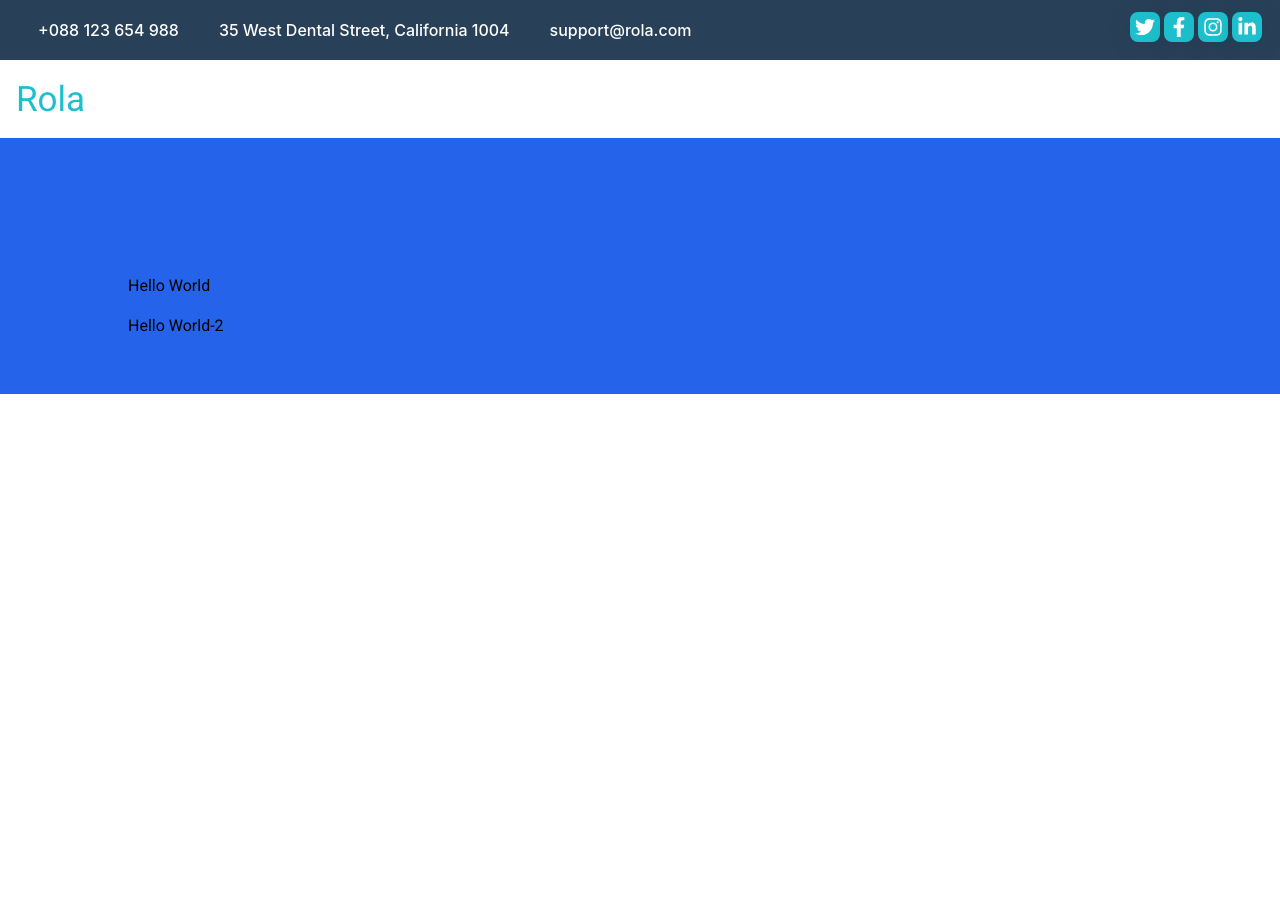
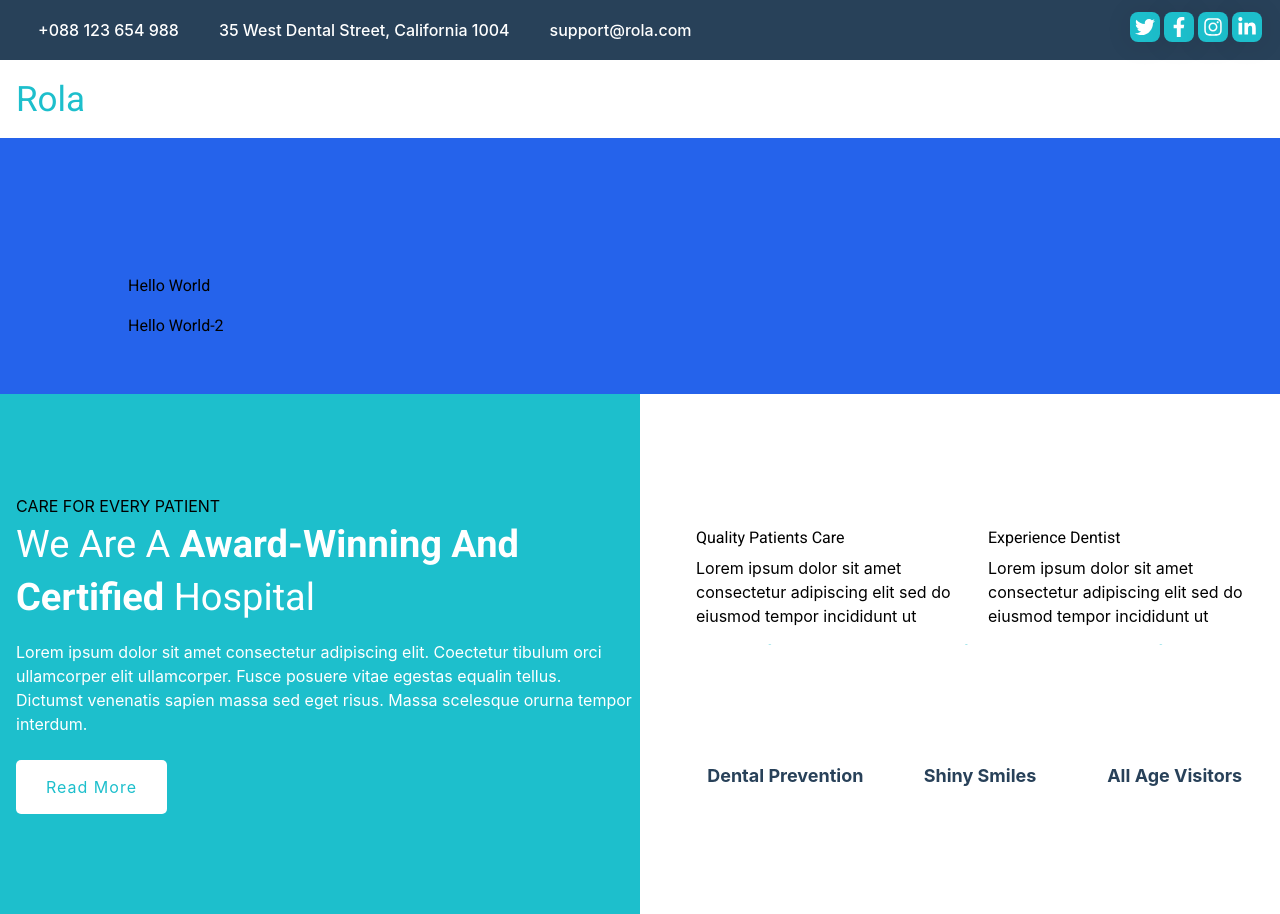
Before and after one commit to sakhawat9/dental-app-calient, a React (Create React App) app: page / in a window 1280 px wide. Before the commit the page ends 800 px from the top, so only its background shows below. Built offline with nearby package versions, Linux system fonts and the light colour scheme.

Commit message:
[ADD] hospital area

```diff
--- /dev/null
+++ b/src/assets/styles/scss/components/_hospital-area.scss
@@ -0,0 +1,113 @@
+.hospital-area {
+  @apply relative;
+  z-index: 1;
+  &:before {
+    @apply absolute left-0 top-0 h-full w-1/2 bg-java-500;
+    content: "";
+    z-index: -1;
+  }
+  &:after {
+    @apply absolute right-0 top-0 h-full w-1/2 bg-white;
+    content: "";
+    z-index: -1;
+  }
+  &__content {
+    h3 {
+      @apply text-white mb-4 font-normal;
+      font-size: 38px;
+      line-height: 1.4;
+      b {
+        @apply font-bold;
+      }
+    }
+    p {
+      @apply mb-0 text-white;
+    }
+    &__btn {
+      @apply mt-6;
+      .default-btn {
+        background-color: var(--whiteColor);
+        color: var(--mainColor) !important;
+        &:before {
+          background-color: var(--blackColor);
+        }
+        &:hover {
+          color: var(--whiteColor) !important;
+        }
+      }
+    }
+  }
+  &__right-content {
+    @apply ml-12;
+  }
+  &__single-car {
+    margin-bottom: 25px;
+    h3 {
+      font-size: 22px;
+      margin-bottom: 12px;
+      a {
+        color: var(--blackColor);
+      }
+    }
+    .icon {
+      margin-bottom: 12px;
+      i {
+        font-size: 55px;
+        color: var(--mainColor);
+        line-height: 1;
+      }
+    }
+  }
+}
+
+.single-hospital-box {
+  @apply mt-4 text-center;
+  span {
+    @apply text-black-500 font-bold inline-block mt-3;
+    font-size: 18px;
+  }
+}
+
+.single-hospital-box .circlechart {
+  @apply inline-block;
+  width: 100px;
+  height: 100px;
+}
+
+.single-hospital-box .circlechart .circle-chart {
+  width: 100px;
+  height: 100px;
+  fill: var(--mainColor);
+}
+
+.single-hospital-box .circlechart .circle-chart .circle-chart__background {
+  stroke: #dfedee;
+  stroke-width: 1.5;
+}
+
+.single-hospital-box .circlechart .circle-chart .circle-chart__circle {
+  stroke: var(--mainColor) !important;
+  stroke-width: 1.5;
+  border-radius: 10px !important;
+}
+
+.single-hospital-box .circlechart .circle-chart .circle-chart__info {
+  font-weight: 600;
+}
+
+.single-hospital-box
+  .circlechart
+  .circle-chart
+  .circle-chart__info
+  .circle-chart__percent {
+  position: relative;
+  font-size: 6px;
+}
+
+.single-hospital-box
+  .circlechart
+  .circle-chart
+  .circle-chart__info
+  .circle-chart__subline {
+  display: none;
+}
--- a/src/assets/styles/scss/components/all.scss
+++ b/src/assets/styles/scss/components/all.scss
@@ -1 +1,2 @@
 @import "./hero";
+@import "./hospital-area";
--- a/src/assets/styles/scss/core/_reset.scss
+++ b/src/assets/styles/scss/core/_reset.scss
@@ -43,35 +43,19 @@ a {
 }
 
 .default-btn {
+  @apply text-center text-white text-base font-normal inline-flex items-center justify-center relative overflow-hidden border-0 bg-java-500;
   padding: 15px 30px;
-  text-align: center;
-  color: var(--whiteColor);
-  font-size: var(--fontSize);
-  font-weight: 500;
   transition: var(--transition);
-  display: inline-flex;
-  align-items: center;
-  justify-content: center;
-  position: relative;
   border-radius: 5px;
   z-index: 0;
-  background-color: var(--mainColor);
   box-shadow: none;
-  overflow: hidden;
   white-space: nowrap;
   letter-spacing: 1px;
-  border: 0;
-}
-
-.default-btn:before {
+  &:before {
+    @apply absolute top-0 bottom-0 left-1/2 m-auto;
     content: "";
-  position: absolute;
-  top: 0;
-  bottom: 0;
-  left: 50%;
     width: 550px;
     height: 550px;
-  margin: auto;
     background: var(--optionalColor);
     border-radius: 50%;
     z-index: -1;
@@ -81,9 +65,9 @@ a {
     transition: transform 0.9s;
     transition: transform 0.9s, -webkit-transform 0.9s;
   }
-
-.default-btn:hover {
+  &:hover {
     color: var(--whiteColor);
+  }
 }
 
 .default-btn:hover:before {
@@ -93,3 +77,8 @@ a {
   transform: translateX(-45%) translateY(0) scale(1);
   transform-origin: bottom center;
 }
+
+.ptb-100 {
+  padding-top: 100px;
+  padding-bottom: 100px;
+}
--- /dev/null
+++ b/src/components/HospitalArea.js
@@ -0,0 +1,157 @@
+import React from "react";
+
+const HospitalArea = () => {
+  return (
+    <div className="hospital-area ptb-100">
+      <div className="container">
+        <div className="grid items-center grid-cols-12 gap-4">
+          <div className="lg:col-span-6 md:col-span-12">
+            <div className="hospital-area__content">
+              <span className="sub-title">
+                CARE FOR EVERY PATIENT
+              </span>
+              <h3>
+                We Are A <b>Award-Winning And Certified</b> Hospital
+              </h3>
+              <p>
+                Lorem ipsum dolor sit amet consectetur adipiscing elit.
+                Coectetur tibulum orci ullamcorper elit ullamcorper. Fusce
+                posuere vitae egestas equalin tellus. Dictumst venenatis sapien
+                massa sed eget risus. Massa scelesque orurna tempor interdum.
+              </p>
+              <div className="hospital-area__content__btn">
+                <a
+                  href="https://themes.hibootstrap.com/rola/our-services/"
+                  className="default-btn"
+                >
+                  Read More
+                </a>
+              </div>
+            </div>
+          </div>
+          <div className="lg:col-span-6 md:col-span-12">
+            <div className="hospital-area__right-content">
+              <div className="grid grid-cols-12 gap-4">
+                <div className="col-span-12 lg:col-span-6 md:col-span-6">
+                  <div className="hospital-area__single-card">
+                    <div className="icon">
+                      <i className="flaticon-dental"></i>
+                    </div>
+                    <h3>
+                      <a href="https://themes.hibootstrap.com/rola/service-post/quality-patients-care/">
+                        Quality Patients Care
+                      </a>
+                    </h3>
+                    <p>
+                      Lorem ipsum dolor sit amet consectetur adipiscing elit sed
+                      do eiusmod tempor incididunt ut
+                    </p>
+                  </div>
+                </div>
+                <div className="col-span-12 lg:col-span-6 md:col-span-6">
+                  <div className="single-hospital-card">
+                    <div className="icon">
+                      <i className="flaticon-dentist"></i>
+                    </div>
+                    <h3>
+                      <a href="https://themes.hibootstrap.com/rola/service-post/experience-dentist/">
+                        Experience Dentist{" "}
+                      </a>
+                    </h3>
+                    <p>
+                      Lorem ipsum dolor sit amet consectetur adipiscing elit sed
+                      do eiusmod tempor incididunt ut
+                    </p>
+                  </div>
+                </div>
+              </div>
+              <div className="grid justify-center grid-cols-12 gap-4">
+                <div className="col-span-6 lg:col-span-4 md:col-span-4 sm:col-span-4">
+                  <div className="single-hospital-box">
+                    <div className="circlechart" data-percentage="70">
+                      <svg
+                        className="circle-chart"
+                        viewBox="0 0 33.83098862 33.83098862"
+                        xmlns="http://www.w3.org/2000/svg"
+                      >
+                        <circle className="circle-chart__background"></circle>
+                        <circle
+                          className="circle-chart__circle success-stroke"
+                          stroke-dasharray="70,100"
+                        ></circle>
+                        <g className="circle-chart__info">
+                          <text className="circle-chart__percent">70%</text>
+                          <text className="circle-chart__subline">
+                            70% 70% 70% 70% 70% 70% 70% 70% 70% 70% 70% 70% 70%
+                            70%
+                          </text>
+                        </g>
+                      </svg>
+                    </div>
+                    <span>Dental Prevention</span>
+                  </div>
+                </div>
+                <div className="col-span-6 lg:col-span-4 md:col-span-4 sm:col-span-4">
+                  <div className="single-hospital-box">
+                    <div className="circlechart" data-percentage="80">
+                      <svg
+                        className="circle-chart"
+                        viewBox="0 0 33.83098862 33.83098862"
+                        xmlns="http://www.w3.org/2000/svg"
+                      >
+                        <circle className="circle-chart__background"></circle>
+                        <circle
+                          className="circle-chart__circle success-stroke"
+                          stroke-dasharray="80,100"
+                        ></circle>
+                        <g className="circle-chart__info">
+                          <text className="circle-chart__percent">80%</text>
+                          <text
+                            className="circle-chart__subline"
+                            x="16.91549431"
+                            y="22"
+                          >
+                            80% 80% 80% 80% 80% 80% 80% 80% 80% 80% 80% 80% 80%
+                            80%
+                          </text>
+                        </g>
+                      </svg>
+                    </div>
+                    <span>Shiny Smiles</span>
+                  </div>
+                </div>
+                <div className="col-span-6 lg:col-span-4 md:col-span-4 sm:col-span-4">
+                  <div className="single-hospital-box">
+                    <div className="circlechart" data-percentage="50">
+                      <svg
+                        className="circle-chart"
+                        viewBox="0 0 33.83098862 33.83098862"
+                        xmlns="http://www.w3.org/2000/svg"
+                      >
+                        <circle className="circle-chart__background"></circle>
+                        <circle
+                          className="circle-chart__circle success-stroke"
+                          stroke-dasharray="50,100"
+                        ></circle>
+                        <g className="circle-chart__info">
+                          <text className="circle-chart__percent">50%</text>
+                          <text className="circle-chart__subline">
+                            50% 50% 50% 50% 50% 50% 50% 50% 50% 50% 50% 50% 50%
+                            50%
+                          </text>
+                        </g>
+                      </svg>
+                    </div>
+                    <span>All Age Visitors</span>
+                  </div>
+                </div>
+              </div>
+            </div>
+          </div>
+        </div>
+      </div>
+    </div>
+  );
+};
+
+export default HospitalArea;
--- a/src/pages/home/Home.js
+++ b/src/pages/home/Home.js
@@ -1,10 +1,12 @@
 import React from "react";
 import Hero from "../../components/Hero";
+import HospitalArea from "../../components/HospitalArea";
 
 const Home = () => {
   return (
     <div>
       <Hero />
+      <HospitalArea />
     </div>
   );
 };
```
Lines whose indentation alone changed are shown as unchanged.
